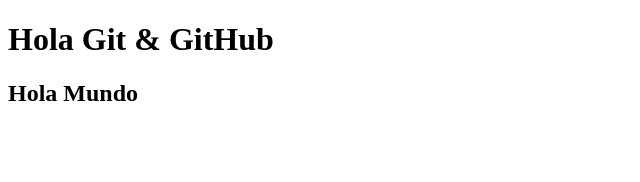
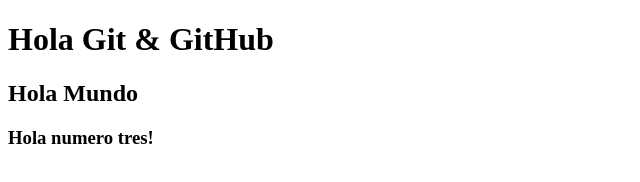
Before and after one commit to pilarpedroso/ENC9-Repositorios, a plain HTML site: page index.html in a window 1280 px wide. Shown: the whole page, without its empty margins (0-640 px from the left). Drawn offline with Linux system fonts and the light colour scheme.

Commit message:
otro titulo en h3

```diff
--- a/index.html
+++ b/index.html
@@ -10,6 +10,7 @@
 
     <h1>     Hola Git & GitHub </h1>
     <h2>    Hola Mundo</h2>
+    <h3>   Hola numero tres!</h3>
 
 </body>
 </html>
```
